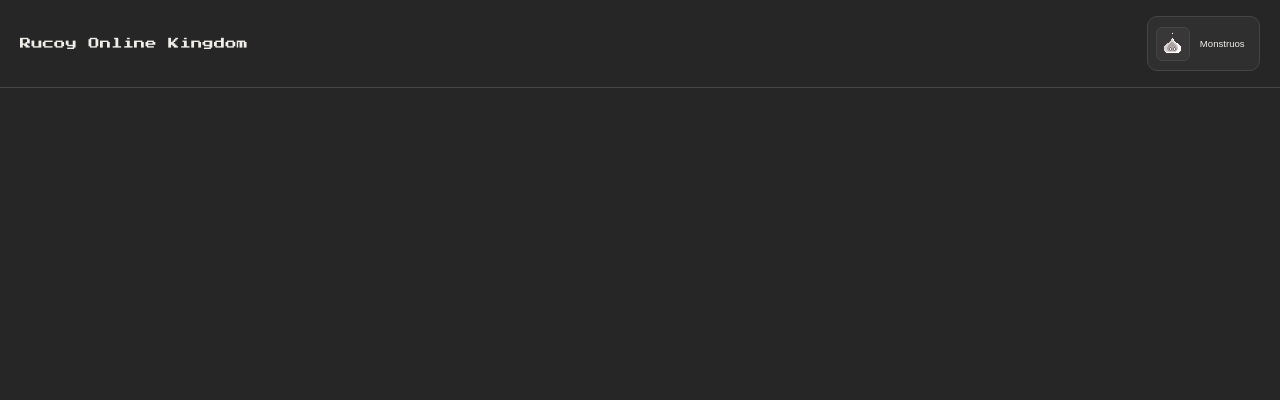
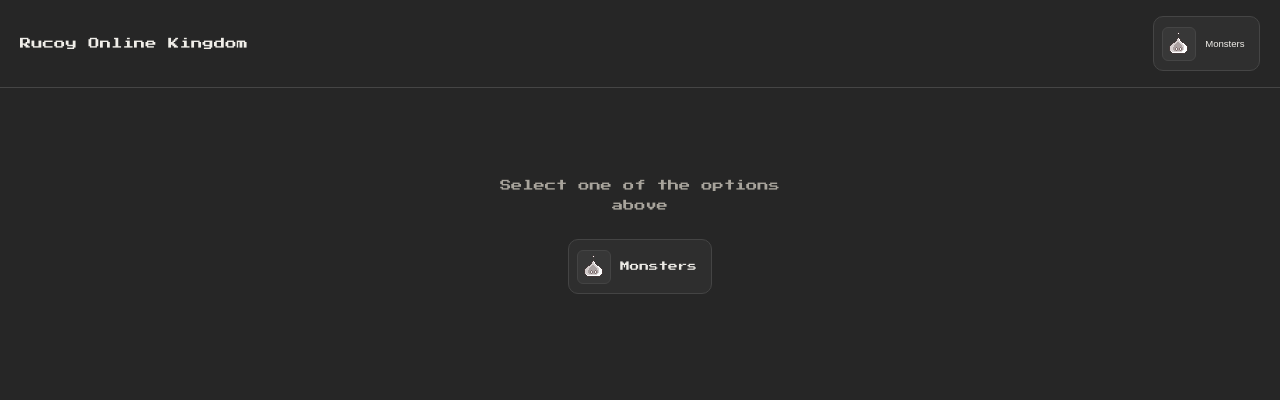
Before and after one commit to Ghhnu/rucoyonlinekingdom, a plain HTML site: page index.html in a window 1280 px wide. Drawn offline with Linux system fonts and the light colour scheme.

Commit message:
Update index.html

```diff
--- a/index.html
+++ b/index.html
@@ -1,5 +1,5 @@
 <!DOCTYPE html>
-<html lang="es">
+<html lang="en">
 <head>
 <meta charset="UTF-8">
 <meta name="viewport" content="width=device-width, initial-scale=1, viewport-fit=cover">
@@ -31,7 +31,7 @@
     line-height:1.7;
   }
 
-  /* --- pixel icon box: se ve bien igual si el png es 16x16 o 160x160 --- */
+  /* --- pixel icon box: looks right whether the png is 16x16 or 160x160 --- */
   .icon-box{
     display:flex;
     align-items:center;
@@ -81,8 +81,47 @@
 
   main{max-width:960px;margin:0 auto;padding:1.5rem 1.25rem 3rem}
 
-  #categoria-monstruos{display:none}
-  #categoria-monstruos.abierta{display:block}
+  /* --- hint shown before anything is opened, cycling through the header options --- */
+  #hint{
+    display:flex;
+    flex-direction:column;
+    align-items:center;
+    gap:1.5rem;
+    text-align:center;
+    padding:4rem 1rem 3.5rem;
+  }
+  #hint p{
+    font-size:.7rem;
+    color:var(--muted);
+    line-height:1.8;
+    max-width:26ch;
+  }
+  #hint-carousel{
+    position:relative;
+    height:52px;
+    display:flex;
+    align-items:center;
+    justify-content:center;
+  }
+  .hint-chip{
+    position:absolute;
+    display:flex;
+    align-items:center;
+    gap:.6rem;
+    background:var(--panel);
+    border:1px solid var(--line);
+    padding:.6rem .9rem .6rem .5rem;
+    border-radius:10px;
+    font-size:.6rem;
+    opacity:0;
+    transition:opacity .35s ease;
+    pointer-events:none;
+  }
+  .hint-chip.visible{opacity:1}
+  .hint-chip .icon-box{width:34px;height:34px;flex:none;border-radius:6px}
+
+  #monster-category{display:none}
+  #monster-category.open{display:block}
 
   .cat-header{
     display:flex;
@@ -111,8 +150,8 @@
   }
   .monster-card:hover, .monster-card:focus-visible{border-color:var(--accent);outline:none}
   .monster-card .icon-box{width:72px;height:72px}
-  .monster-card .m-nombre{font-size:.62rem}
-  .monster-card .m-nivel{font-size:.55rem;color:var(--muted)}
+  .monster-card .m-name{font-size:.62rem}
+  .monster-card .m-level{font-size:.55rem;color:var(--muted)}
 
   /* --- modal --- */
   .overlay{
@@ -124,7 +163,7 @@
     padding:1.25rem;
     z-index:100;
   }
-  .overlay.abierta{display:flex}
+  .overlay.open{display:flex}
 
   .modal{
     background:var(--panel);
@@ -143,9 +182,9 @@
   }
   .modal-top .icon-box{width:88px;height:88px;flex:none}
   .modal-info h3{font-size:.75rem;line-height:1.5}
-  .modal-info .m-nivel{color:var(--muted);font-size:.6rem;margin-top:.5rem}
+  .modal-info .m-level{color:var(--muted);font-size:.6rem;margin-top:.5rem}
 
-  .modal-cerrar{
+  .modal-close{
     margin-left:auto;
     background:none;
     border:1px solid var(--line);
@@ -156,7 +195,7 @@
     font-size:1rem;
     line-height:1;
   }
-  .modal-cerrar:hover{color:var(--ink);border-color:var(--accent)}
+  .modal-close:hover{color:var(--ink);border-color:var(--accent)}
 
   .drops h4{
     margin-top:1.5rem;
@@ -188,119 +227,125 @@
 
 <header>
   <span class="title">Rucoy Online Kingdom</span>
-  <button class="monster-btn" id="btn-monstruos" aria-expanded="false" aria-controls="categoria-monstruos">
+  <button class="monster-btn" id="btn-monsters" aria-expanded="false" aria-controls="monster-category">
     <span class="icon-box"><img src="monsterbutton.png" alt=""></span>
-    Monstruos
+    Monsters
   </button>
 </header>
 
 <main>
-  <section id="categoria-monstruos" aria-label="Categoría de monstruos">
+  <div id="hint">
+    <p>Select one of the options above</p>
+    <div id="hint-carousel"></div>
+  </div>
+
+  <section id="monster-category" aria-label="Monsters category">
     <div class="cat-header">
-      <h2>Monstruos</h2>
+      <h2>Monsters</h2>
     </div>
     <div class="monster-grid" id="monster-grid"></div>
   </section>
 </main>
 
 <div class="overlay" id="overlay">
-  <div class="modal" role="dialog" aria-modal="true" aria-labelledby="modal-nombre">
+  <div class="modal" role="dialog" aria-modal="true" aria-labelledby="modal-name">
     <div class="modal-top">
       <span class="icon-box"><img id="modal-img" src="" alt=""></span>
       <div class="modal-info">
-        <h3 id="modal-nombre"></h3>
-        <div class="m-nivel" id="modal-nivel"></div>
+        <h3 id="modal-name"></h3>
+        <div class="m-level" id="modal-level"></div>
       </div>
-      <button class="modal-cerrar" id="btn-cerrar" aria-label="Cerrar">✕</button>
+      <button class="modal-close" id="btn-close" aria-label="Close">✕</button>
     </div>
     <div class="drops">
-      <h4>Objetos que dropea</h4>
+      <h4>Drops</h4>
       <div class="drop-list" id="modal-drops"></div>
     </div>
   </div>
 </div>
 
 <script>
-  // --- Datos de ejemplo: sustituye o amplía esta lista cuando tengas tus propios monstruos ---
-  const monstruos = [
+  // --- Sample data: replace or extend this list once you have your own monsters ---
+  const monsters = [
     {
-      nombre: "Slime",
-      nivel: 1,
-      icono: "monstruoname.png",
+      name: "Slime",
+      level: 1,
+      icon: "monstruoname.png",
       drops: [
-        { nombre: "Gel viscoso", icono: "itemdefault.png" },
-        { nombre: "Fragmento gelatinoso", icono: "itemdefault.png" },
-        { nombre: "Núcleo de slime", icono: "itemdefault.png" }
+        { name: "Sticky Gel", icon: "itemdefault.png" },
+        { name: "Gelatinous Chunk", icon: "itemdefault.png" },
+        { name: "Slime Core", icon: "itemdefault.png" }
       ]
     },
     {
-      nombre: "Goblin",
-      nivel: 3,
-      icono: "monstruoname.png",
+      name: "Goblin",
+      level: 3,
+      icon: "monstruoname.png",
       drops: [
-        { nombre: "Daga oxidada", icono: "itemdefault.png" },
-        { nombre: "Oreja de goblin", icono: "itemdefault.png" },
-        { nombre: "Moneda de cobre", icono: "itemdefault.png" }
+        { name: "Rusty Dagger", icon: "itemdefault.png" },
+        { name: "Goblin Ear", icon: "itemdefault.png" },
+        { name: "Copper Coin", icon: "itemdefault.png" }
       ]
     },
     {
-      nombre: "Esqueleto",
-      nivel: 5,
-      icono: "monstruoname.png",
+      name: "Skeleton",
+      level: 5,
+      icon: "monstruoname.png",
       drops: [
-        { nombre: "Hueso", icono: "itemdefault.png" },
-        { nombre: "Espada rota", icono: "itemdefault.png" },
-        { nombre: "Cráneo", icono: "itemdefault.png" }
+        { name: "Bone", icon: "itemdefault.png" },
+        { name: "Broken Sword", icon: "itemdefault.png" },
+        { name: "Skull", icon: "itemdefault.png" }
       ]
     },
     {
-      nombre: "Araña gigante",
-      nivel: 7,
-      icono: "monstruoname.png",
+      name: "Giant Spider",
+      level: 7,
+      icon: "monstruoname.png",
       drops: [
-        { nombre: "Seda de araña", icono: "itemdefault.png" },
-        { nombre: "Colmillo venenoso", icono: "itemdefault.png" },
-        { nombre: "Ojo compuesto", icono: "itemdefault.png" }
+        { name: "Spider Silk", icon: "itemdefault.png" },
+        { name: "Venom Fang", icon: "itemdefault.png" },
+        { name: "Compound Eye", icon: "itemdefault.png" }
       ]
     },
     {
-      nombre: "Dragón joven",
-      nivel: 15,
-      icono: "monstruoname.png",
+      name: "Young Dragon",
+      level: 15,
+      icon: "monstruoname.png",
       drops: [
-        { nombre: "Escama de dragón", icono: "itemdefault.png" },
-        { nombre: "Garra afilada", icono: "itemdefault.png" },
-        { nombre: "Aliento embotellado", icono: "itemdefault.png" }
+        { name: "Dragon Scale", icon: "itemdefault.png" },
+        { name: "Sharp Claw", icon: "itemdefault.png" },
+        { name: "Bottled Breath", icon: "itemdefault.png" }
       ]
     }
   ];
 
   const grid = document.getElementById("monster-grid");
-  const btnMonstruos = document.getElementById("btn-monstruos");
-  const categoria = document.getElementById("categoria-monstruos");
+  const btnMonsters = document.getElementById("btn-monsters");
+  const category = document.getElementById("monster-category");
   const overlay = document.getElementById("overlay");
-  const btnCerrar = document.getElementById("btn-cerrar");
+  const btnClose = document.getElementById("btn-close");
+  const hint = document.getElementById("hint");
 
   function renderGrid(){
     grid.innerHTML = "";
-    monstruos.forEach((m, i) => {
+    monsters.forEach((m, i) => {
       const card = document.createElement("button");
       card.className = "monster-card";
       card.innerHTML = `
-        <span class="icon-box"><img src="${m.icono}" alt=""></span>
-        <span class="m-nombre">${m.nombre}</span>
-        <span class="m-nivel">Nivel ${m.nivel}</span>
+        <span class="icon-box"><img src="${m.icon}" alt=""></span>
+        <span class="m-name">${m.name}</span>
+        <span class="m-level">Level ${m.level}</span>
       `;
-      card.addEventListener("click", () => abrirModal(i));
+      card.addEventListener("click", () => openModal(i));
       grid.appendChild(card);
     });
   }
 
-  function abrirModal(i){
-    const m = monstruos[i];
-    document.getElementById("modal-img").src = m.icono;
-    document.getElementById("modal-nombre").textContent = m.nombre;
-    document.getElementById("modal-nivel").textContent = "Nivel " + m.nivel;
+  function openModal(i){
+    const m = monsters[i];
+    document.getElementById("modal-img").src = m.icon;
+    document.getElementById("modal-name").textContent = m.name;
+    document.getElementById("modal-level").textContent = "Level " + m.level;
 
     const dropsBox = document.getElementById("modal-drops");
     dropsBox.innerHTML = "";
@@ -308,29 +353,69 @@
       const row = document.createElement("div");
       row.className = "drop-item";
       row.innerHTML = `
-        <span class="icon-box"><img src="${d.icono}" alt=""></span>
-        <span>${d.nombre}</span>
+        <span class="icon-box"><img src="${d.icon}" alt=""></span>
+        <span>${d.name}</span>
       `;
       dropsBox.appendChild(row);
     });
 
-    overlay.classList.add("abierta");
+    overlay.classList.add("open");
   }
 
-  function cerrarModal(){
-    overlay.classList.remove("abierta");
+  function closeModal(){
+    overlay.classList.remove("open");
   }
 
-  btnMonstruos.addEventListener("click", () => {
-    const abierta = categoria.classList.toggle("abierta");
-    btnMonstruos.setAttribute("aria-expanded", abierta);
+  btnMonsters.addEventListener("click", () => {
+    const isOpen = category.classList.toggle("open");
+    btnMonsters.setAttribute("aria-expanded", isOpen);
+    // hide the "pick an option" hint once something is actually open
+    hint.style.display = isOpen ? "none" : "flex";
   });
 
-  btnCerrar.addEventListener("click", cerrarModal);
-  overlay.addEventListener("click", (e) => { if (e.target === overlay) cerrarModal(); });
-  document.addEventListener("keydown", (e) => { if (e.key === "Escape") cerrarModal(); });
+  btnClose.addEventListener("click", closeModal);
+  overlay.addEventListener("click", (e) => { if (e.target === overlay) closeModal(); });
+  document.addEventListener("keydown", (e) => { if (e.key === "Escape") closeModal(); });
 
   renderGrid();
+
+  /* =========================================================
+     Hint carousel: cycles through the top-bar options one at a
+     time, on a loop, so people know what's clickable up there.
+     Add more entries here whenever a new button is added to the
+     header — the carousel picks them up automatically.
+     ========================================================= */
+  const hintOptions = [
+    { icon: "monsterbutton.png", label: "Monsters" }
+    // { icon: "nextbutton.png", label: "Next option" },  <- add future buttons like this
+  ];
+
+  const carousel = document.getElementById("hint-carousel");
+  const chips = hintOptions.map(opt => {
+    const chip = document.createElement("div");
+    chip.className = "hint-chip";
+    chip.innerHTML = `
+      <span class="icon-box"><img src="${opt.icon}" alt=""></span>
+      <span>${opt.label}</span>
+    `;
+    carousel.appendChild(chip);
+    return chip;
+  });
+
+  const SHOW_MS = 1800;
+  const GAP_MS = 400;
+  let hintIndex = -1;
+
+  function cycleHint(){
+    if(chips.length === 0) return;
+    if(hintIndex >= 0) chips[hintIndex].classList.remove("visible");
+    hintIndex = (hintIndex + 1) % chips.length;
+    setTimeout(() => {
+      chips[hintIndex].classList.add("visible");
+      setTimeout(cycleHint, SHOW_MS);
+    }, GAP_MS);
+  }
+  cycleHint();
 </script>
 
 </body>
```
